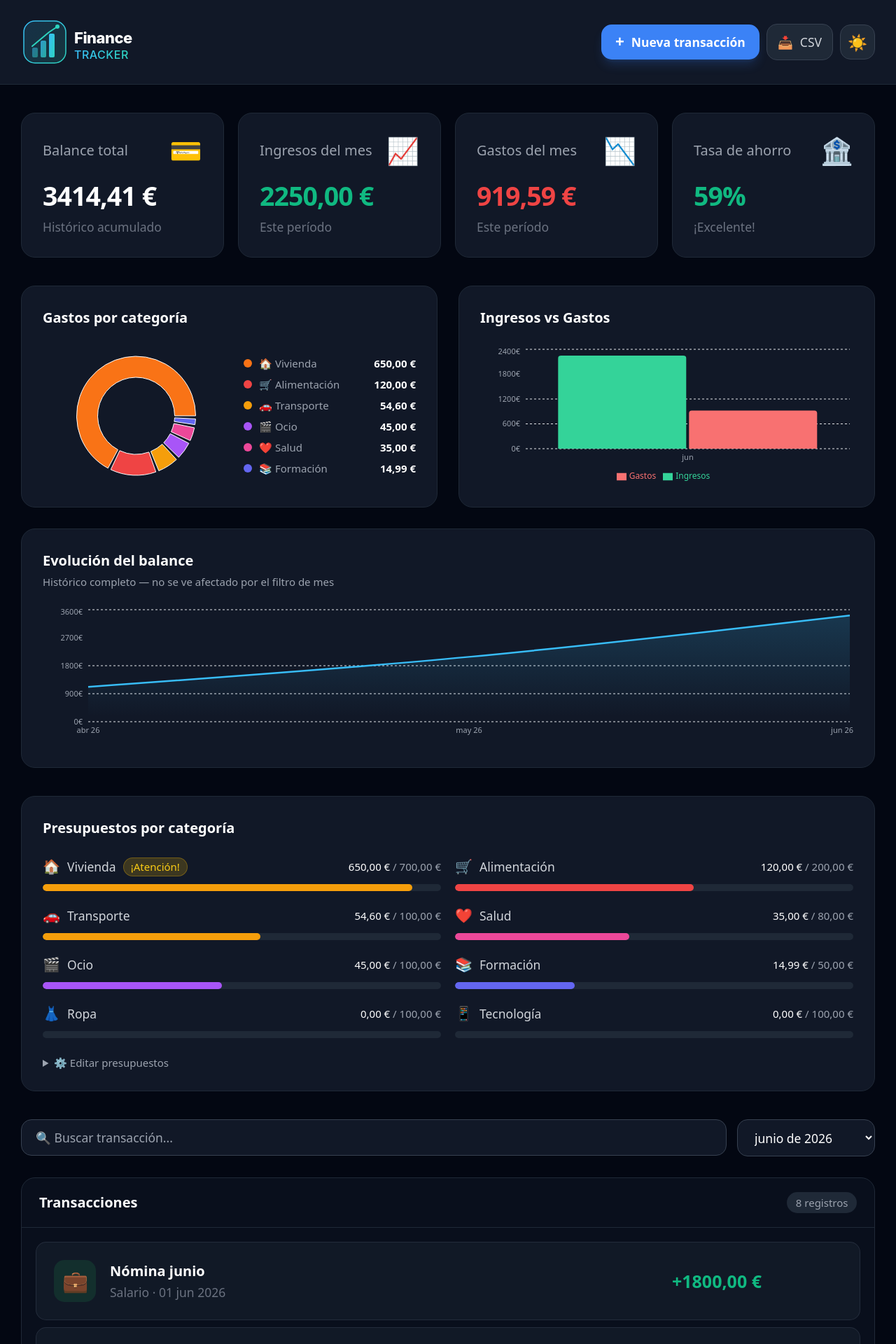
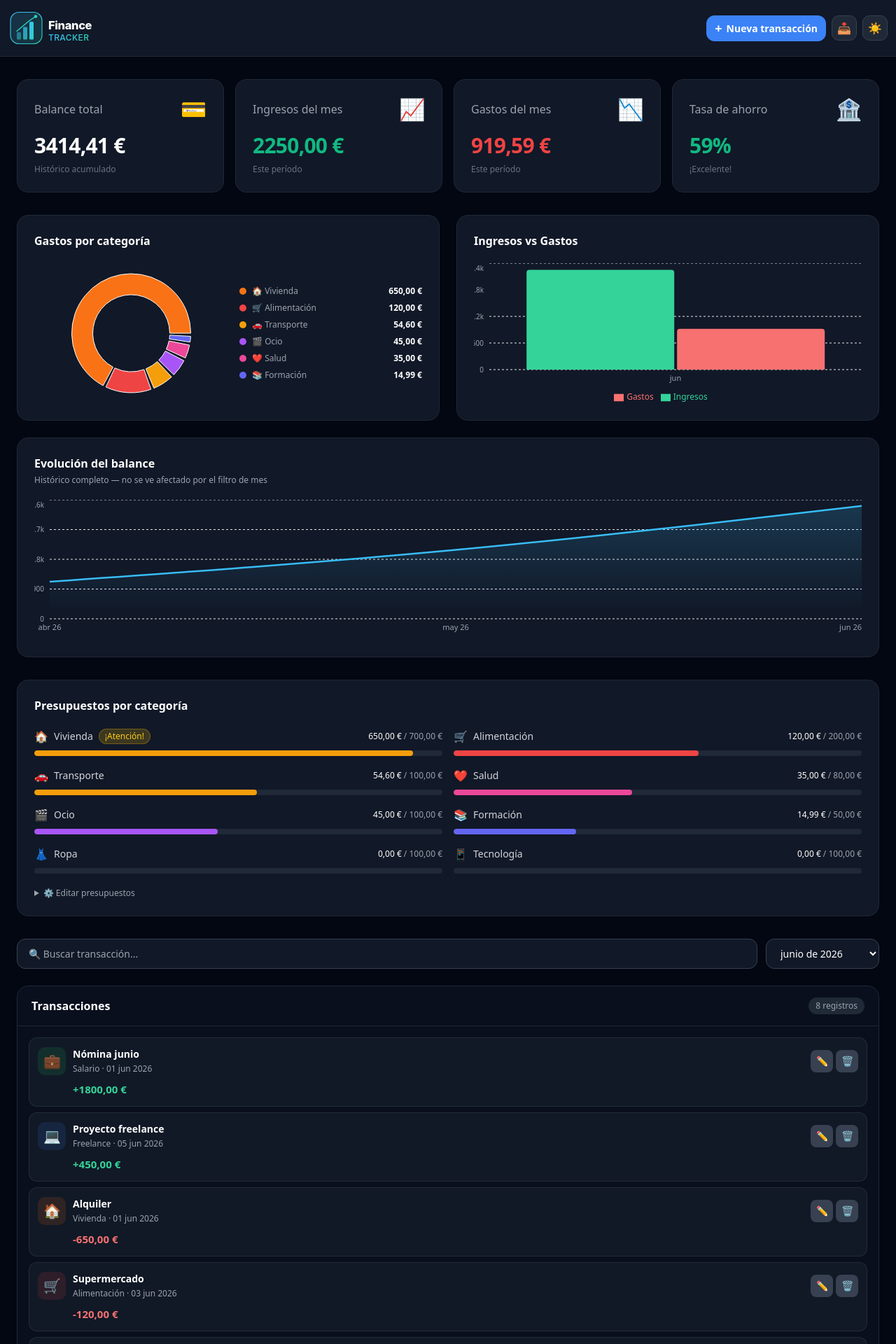
Before and after one commit to claramontano/finance-tracker, a React (Vite) app: page / in a window 1280 px wide. Shown: the top 1920 px of the page at 70% size. Built offline with nearby package versions, Linux system fonts and the light colour scheme.

Commit message:
feat: make app responsive for mobile

```diff
--- a/src/App.jsx
+++ b/src/App.jsx
@@ -11,7 +11,7 @@ function App() {
     <FinanceProvider>
       <div className="min-h-screen bg-gray-100 dark:bg-gray-950 text-gray-900 dark:text-white transition-colors duration-300">
         <Header />
-        <main className="max-w-7xl mx-auto px-6 py-8">
+        <main className="max-w-7xl mx-auto px-3 sm:px-6 py-4 sm:py-8">
           <Summary />
           <Charts />
           <BudgetTracker />
--- a/src/components/Charts.jsx
+++ b/src/components/Charts.jsx
@@ -75,11 +75,37 @@ export default function Charts() {
   }, [transactions])
 
   return (
-    <div className="grid grid-cols-1 lg:grid-cols-2 gap-6 mb-8">
+    <div className="grid grid-cols-1 lg:grid-cols-2 gap-4 sm:gap-6 mb-6 sm:mb-8">
 
-      <div className="bg-white dark:bg-gray-900 rounded-2xl p-6 border border-gray-200 dark:border-gray-800 transition-colors duration-300">
-        <h3 className="font-bold text-gray-900 dark:text-white mb-5">Gastos por categoría</h3>
-        <div className="flex gap-4 items-center">
+      {/* Gráfica de dona — apilada en móvil, lado a lado en sm+ */}
+      <div className="bg-white dark:bg-gray-900 rounded-2xl p-4 sm:p-6 border border-gray-200 dark:border-gray-800 transition-colors duration-300">
+        <h3 className="font-bold text-gray-900 dark:text-white mb-4 sm:mb-5">Gastos por categoría</h3>
+
+        {/* Móvil: dona centrada arriba, leyenda debajo */}
+        <div className="flex flex-col items-center sm:hidden gap-4">
+          <ResponsiveContainer width="100%" height={180}>
+            <PieChart>
+              <Pie data={pieData} cx="50%" cy="50%" innerRadius={55} outerRadius={80} paddingAngle={3} dataKey="value">
+                {pieData.map((entry, i) => <Cell key={i} fill={entry.color} />)}
+              </Pie>
+              <Tooltip content={<CustomTooltip />} />
+            </PieChart>
+          </ResponsiveContainer>
+          <div className="w-full grid grid-cols-2 gap-x-4 gap-y-2">
+            {pieData.map((d, i) => (
+              <div key={i} className="flex items-center justify-between gap-1 min-w-0">
+                <div className="flex items-center gap-1.5 min-w-0">
+                  <span className="w-2.5 h-2.5 rounded-full flex-shrink-0" style={{ backgroundColor: d.color }}></span>
+                  <span className="text-xs text-gray-500 dark:text-gray-400 truncate">{d.icon} {d.name}</span>
+                </div>
+                <span className="text-xs font-bold text-gray-900 dark:text-white flex-shrink-0 ml-1">{formatCurrency(d.value)}</span>
+              </div>
+            ))}
+          </div>
+        </div>
+
+        {/* sm+: dona izquierda, leyenda derecha */}
+        <div className="hidden sm:flex gap-4 items-center">
           <ResponsiveContainer width="50%" height={200}>
             <PieChart>
               <Pie data={pieData} cx="50%" cy="50%" innerRadius={55} outerRadius={85} paddingAngle={3} dataKey="value">
@@ -88,27 +114,34 @@ export default function Charts() {
               <Tooltip content={<CustomTooltip />} />
             </PieChart>
           </ResponsiveContainer>
-          <div className="flex-1 flex flex-col gap-2">
+          <div className="flex-1 flex flex-col gap-2 min-w-0">
             {pieData.map((d, i) => (
               <div key={i} className="flex items-center justify-between gap-2">
-                <div className="flex items-center gap-2">
+                <div className="flex items-center gap-2 min-w-0">
                   <span className="w-2.5 h-2.5 rounded-full flex-shrink-0" style={{ backgroundColor: d.color }}></span>
                   <span className="text-xs text-gray-500 dark:text-gray-400 truncate">{d.icon} {d.name}</span>
                 </div>
-                <span className="text-xs font-bold text-gray-900 dark:text-white">{formatCurrency(d.value)}</span>
+                <span className="text-xs font-bold text-gray-900 dark:text-white flex-shrink-0">{formatCurrency(d.value)}</span>
               </div>
             ))}
           </div>
         </div>
       </div>
 
-      <div className="bg-white dark:bg-gray-900 rounded-2xl p-6 border border-gray-200 dark:border-gray-800 transition-colors duration-300">
-        <h3 className="font-bold text-gray-900 dark:text-white mb-5">Ingresos vs Gastos</h3>
+      {/* Barras ingresos vs gastos */}
+      <div className="bg-white dark:bg-gray-900 rounded-2xl p-4 sm:p-6 border border-gray-200 dark:border-gray-800 transition-colors duration-300">
+        <h3 className="font-bold text-gray-900 dark:text-white mb-4 sm:mb-5">Ingresos vs Gastos</h3>
         <ResponsiveContainer width="100%" height={200}>
-          <BarChart data={barData} barGap={4}>
+          <BarChart data={barData} barGap={4} margin={{ left: -10, right: 0 }}>
             <CartesianGrid strokeDasharray="3 3" stroke="#e5e7eb" vertical={false} />
             <XAxis dataKey="month" tick={{ fill: '#9ca3af', fontSize: 11 }} axisLine={false} tickLine={false} />
-            <YAxis tick={{ fill: '#9ca3af', fontSize: 11 }} axisLine={false} tickLine={false} tickFormatter={v => `${v}€`} />
+            <YAxis
+              tick={{ fill: '#9ca3af', fontSize: 10 }}
+              axisLine={false}
+              tickLine={false}
+              tickFormatter={v => v >= 1000 ? `${v / 1000}k` : v}
+              width={32}
+            />
             <Tooltip content={<CustomTooltip />} />
             <Legend wrapperStyle={{ fontSize: '12px', color: '#9ca3af' }} />
             <Bar dataKey="ingresos" fill="#34d399" radius={[4, 4, 0, 0]} name="Ingresos" />
@@ -117,11 +150,12 @@ export default function Charts() {
         </ResponsiveContainer>
       </div>
 
-      <div className="bg-white dark:bg-gray-900 rounded-2xl p-6 border border-gray-200 dark:border-gray-800 lg:col-span-2 transition-colors duration-300">
+      {/* Área evolución balance */}
+      <div className="bg-white dark:bg-gray-900 rounded-2xl p-4 sm:p-6 border border-gray-200 dark:border-gray-800 lg:col-span-2 transition-colors duration-300">
         <h3 className="font-bold text-gray-900 dark:text-white mb-1">Evolución del balance</h3>
-        <p className="text-xs text-gray-400 mb-5">Histórico completo — no se ve afectado por el filtro de mes</p>
+        <p className="text-xs text-gray-400 mb-4 sm:mb-5">Histórico completo — no se ve afectado por el filtro de mes</p>
         <ResponsiveContainer width="100%" height={200}>
-          <AreaChart data={areaData}>
+          <AreaChart data={areaData} margin={{ left: -10, right: 0 }}>
             <defs>
               <linearGradient id="balanceGrad" x1="0" y1="0" x2="0" y2="1">
                 <stop offset="5%" stopColor="#38bdf8" stopOpacity={0.3} />
@@ -130,7 +164,13 @@ export default function Charts() {
             </defs>
             <CartesianGrid strokeDasharray="3 3" stroke="#e5e7eb" vertical={false} />
             <XAxis dataKey="month" tick={{ fill: '#9ca3af', fontSize: 11 }} axisLine={false} tickLine={false} />
-            <YAxis tick={{ fill: '#9ca3af', fontSize: 11 }} axisLine={false} tickLine={false} tickFormatter={v => `${v}€`} />
+            <YAxis
+              tick={{ fill: '#9ca3af', fontSize: 10 }}
+              axisLine={false}
+              tickLine={false}
+              tickFormatter={v => v >= 1000 ? `${v / 1000}k` : v}
+              width={32}
+            />
             <Tooltip content={<CustomTooltip />} />
             <Area type="monotone" dataKey="balance" stroke="#38bdf8" strokeWidth={2.5} fill="url(#balanceGrad)" name="Balance" />
           </AreaChart>
--- a/src/components/Filters.jsx
+++ b/src/components/Filters.jsx
@@ -13,8 +13,7 @@ export default function Filters() {
   }
 
   return (
-    <div className="flex flex-wrap gap-3 mb-6">
-      <div className="flex-1 min-w-48">
+    <div className="flex flex-col sm:flex-row gap-3 mb-4 sm:mb-6">
       <input
         type="text"
         placeholder="🔍 Buscar transacción..."
@@ -22,11 +21,10 @@ export default function Filters() {
         onChange={e => dispatch({ type: 'SET_SEARCH', payload: e.target.value })}
         className="w-full bg-white dark:bg-gray-900 border border-gray-200 dark:border-gray-700 rounded-xl px-4 py-2.5 text-sm text-gray-900 dark:text-white placeholder-gray-400 outline-none focus:border-blue-500 transition-colors"
       />
-      </div>
       <select
         value={filterMonth}
         onChange={e => dispatch({ type: 'SET_FILTER_MONTH', payload: e.target.value })}
-        className="bg-white dark:bg-gray-900 border border-gray-200 dark:border-gray-700 rounded-xl px-4 py-2.5 text-sm text-gray-900 dark:text-white outline-none focus:border-blue-500 transition-colors"
+        className="w-full sm:w-auto bg-white dark:bg-gray-900 border border-gray-200 dark:border-gray-700 rounded-xl px-4 py-2.5 text-sm text-gray-900 dark:text-white outline-none focus:border-blue-500 transition-colors"
       >
         <option value="">Todos los meses</option>
         {months.map(m => (
--- a/src/components/Header.jsx
+++ b/src/components/Header.jsx
@@ -5,15 +5,14 @@ import TransactionForm from './TransactionForm'
 
 function Logo() {
   return (
-    <svg viewBox="0 0 320 80" xmlns="http://www.w3.org/2000/svg" width="320" height="80">
+    <svg viewBox="0 0 320 80" xmlns="http://www.w3.org/2000/svg"
+      style={{ width: 'clamp(130px, 35vw, 240px)', height: 'auto', display: 'block' }}>
       <defs>
         <linearGradient id="iconGrad" x1="0%" y1="0%" x2="100%" y2="100%">
-          <stop offset="0%" stopColor="#38bdf8" />
-          <stop offset="100%" stopColor="#2dd4bf" />
+          <stop offset="0%" stopColor="#38bdf8" /><stop offset="100%" stopColor="#2dd4bf" />
         </linearGradient>
         <linearGradient id="textGrad" x1="0%" y1="0%" x2="100%" y2="0%">
-          <stop offset="0%" stopColor="#38bdf8" />
-          <stop offset="100%" stopColor="#2dd4bf" />
+          <stop offset="0%" stopColor="#38bdf8" /><stop offset="100%" stopColor="#2dd4bf" />
         </linearGradient>
       </defs>
       <rect x="4" y="10" width="60" height="60" rx="16" fill="url(#iconGrad)" opacity="0.15" />
@@ -35,30 +34,61 @@ export default function Header() {
 
   return (
     <>
-      <header className="bg-white dark:bg-gray-900 border-b border-gray-200 dark:border-gray-800 px-6 py-4 sticky top-0 z-50 transition-colors duration-300">
-        <div className="max-w-7xl mx-auto flex items-center justify-between">
-          <div className="text-gray-900 dark:text-white">
+      <header
+        style={{
+          position: 'sticky', top: 0, zIndex: 50,
+          borderBottom: '1px solid rgba(31,41,55,1)',
+          padding: '10px 12px',
+        }}
+        className="bg-white dark:bg-gray-900 transition-colors duration-300"
+      >
+        <div style={{
+          maxWidth: '1280px', margin: '0 auto',
+          display: 'flex', alignItems: 'center',
+          justifyContent: 'space-between', gap: '8px',
+          /* CLAVE: evita que los hijos desborden */
+          minWidth: 0, overflow: 'hidden'
+        }}>
+          {/* Logo: se encoge si hay poco espacio */}
+          <div style={{ flexShrink: 1, minWidth: 0, overflow: 'hidden' }}
+            className="text-gray-900 dark:text-white">
             <Logo />
           </div>
-          <div className="flex items-center gap-2">
+
+          {/* Botones: nunca se encogen */}
+          <div style={{ display: 'flex', gap: '8px', flexShrink: 0, alignItems: 'center' }}>
             <button
               onClick={() => setShowForm(true)}
-              className="flex items-center gap-2 px-4 py-2.5 rounded-xl bg-blue-500 hover:bg-blue-400 text-white font-bold text-sm transition-all shadow-lg shadow-blue-500/20"
+              style={{
+                display: 'flex', alignItems: 'center', gap: '6px',
+                padding: '8px 12px', borderRadius: '12px',
+                background: '#3b82f6', color: 'white',
+                fontWeight: 700, fontSize: '14px',
+                border: 'none', cursor: 'pointer', whiteSpace: 'nowrap'
+              }}
             >
-              <span className="text-lg leading-none">+</span> Nueva transacción
+              <span style={{ fontSize: '18px', lineHeight: 1 }}>+</span>
+              Nueva transacción
             </button>
             <button
               onClick={() => exportToCSV(transactions)}
-              className="flex items-center gap-2 px-3 py-2.5 rounded-xl bg-gray-100 dark:bg-gray-800 hover:bg-gray-200 dark:hover:bg-gray-700 text-gray-600 dark:text-gray-300 text-sm font-medium transition-all border border-gray-200 dark:border-gray-700"
-            >
-              <span>📥</span> CSV
-            </button>
+              style={{
+                width: '36px', height: '36px', borderRadius: '10px',
+                border: '1px solid rgba(55,65,81,1)',
+                background: 'rgba(31,41,55,1)', cursor: 'pointer',
+                display: 'flex', alignItems: 'center', justifyContent: 'center', fontSize: '16px'
+              }}
+              title="Exportar CSV"
+            >📥</button>
             <button
               onClick={() => dispatch({ type: 'TOGGLE_DARK_MODE' })}
-              className="w-10 h-10 rounded-xl bg-gray-100 dark:bg-gray-800 hover:bg-gray-200 dark:hover:bg-gray-700 border border-gray-200 dark:border-gray-700 flex items-center justify-center text-lg transition-all"
-            >
-              {darkMode ? '☀️' : '🌙'}
-            </button>
+              style={{
+                width: '36px', height: '36px', borderRadius: '10px',
+                border: '1px solid rgba(55,65,81,1)',
+                background: 'rgba(31,41,55,1)', cursor: 'pointer',
+                display: 'flex', alignItems: 'center', justifyContent: 'center', fontSize: '16px'
+              }}
+            >{darkMode ? '☀️' : '🌙'}</button>
           </div>
         </div>
       </header>
--- a/src/components/Summary.jsx
+++ b/src/components/Summary.jsx
@@ -3,16 +3,16 @@ import { formatCurrency } from '../utils/formatters'
 
 function StatCard({ title, value, icon, color, subtitle }) {
   return (
-    <div className="bg-white dark:bg-gray-900 rounded-2xl p-6 border border-gray-200 dark:border-gray-800 hover:border-gray-300 dark:hover:border-gray-700 transition-all">
-      <div className="flex items-center justify-between mb-4">
-        <span className="text-gray-500 dark:text-gray-400 text-base font-medium">{title}</span>
-        <span className="text-3xl">{icon}</span>
+    <div className="bg-white dark:bg-gray-900 rounded-2xl p-4 sm:p-6 border border-gray-200 dark:border-gray-800 hover:border-gray-300 dark:hover:border-gray-700 transition-all">
+      <div className="flex items-center justify-between mb-3 sm:mb-4">
+        <span className="text-gray-500 dark:text-gray-400 text-xs sm:text-base font-medium leading-tight">{title}</span>
+        <span className="text-2xl sm:text-3xl flex-shrink-0">{icon}</span>
       </div>
-      <div className={`text-3xl font-black tracking-tight ${color}`}>
+      <div className={`text-xl sm:text-3xl font-black tracking-tight break-all ${color}`}>
         {value}
       </div>
       {subtitle && (
-        <p className="text-sm text-gray-400 dark:text-gray-500 mt-2">{subtitle}</p>
+        <p className="text-xs text-gray-400 dark:text-gray-500 mt-1.5 sm:mt-2">{subtitle}</p>
       )}
     </div>
   )
@@ -22,7 +22,7 @@ export default function Summary() {
   const { totals, totalBalance } = useFinance()
 
   return (
-    <div className="grid grid-cols-2 lg:grid-cols-4 gap-4 mb-8">
+    <div className="grid grid-cols-2 lg:grid-cols-4 gap-3 sm:gap-4 mb-6 sm:mb-8">
       <StatCard
         title="Balance total"
         value={formatCurrency(totalBalance)}
--- a/src/components/TransactionItem.jsx
+++ b/src/components/TransactionItem.jsx
@@ -23,77 +23,96 @@ export default function TransactionItem({ transaction }) {
     return (
       <div className="bg-gray-100 dark:bg-gray-800 rounded-xl p-4 border border-blue-500/30">
         <div className="grid grid-cols-2 gap-3 mb-3">
-          <input
-            type="text"
-            value={form.description}
+          <input type="text" value={form.description}
             onChange={e => setForm(f => ({ ...f, description: e.target.value }))}
-            className="bg-white dark:bg-gray-700 border border-gray-300 dark:border-gray-600 rounded-lg px-3 py-2 text-base text-gray-900 dark:text-white outline-none focus:border-blue-500"
-          />
-          <input
-            type="number"
-            value={form.amount}
+            className="bg-white dark:bg-gray-700 border border-gray-300 dark:border-gray-600 rounded-lg px-3 py-2 text-sm text-gray-900 dark:text-white outline-none focus:border-blue-500" />
+          <input type="number" value={form.amount}
             onChange={e => setForm(f => ({ ...f, amount: e.target.value }))}
-            className="bg-white dark:bg-gray-700 border border-gray-300 dark:border-gray-600 rounded-lg px-3 py-2 text-base text-gray-900 dark:text-white outline-none focus:border-blue-500"
-          />
-          <select
-            value={form.category}
+            className="bg-white dark:bg-gray-700 border border-gray-300 dark:border-gray-600 rounded-lg px-3 py-2 text-sm text-gray-900 dark:text-white outline-none focus:border-blue-500" />
+          <select value={form.category}
             onChange={e => setForm(f => ({ ...f, category: e.target.value }))}
-            className="bg-white dark:bg-gray-700 border border-gray-300 dark:border-gray-600 rounded-lg px-3 py-2 text-base text-gray-900 dark:text-white outline-none focus:border-blue-500"
-          >
-            {categories.map(c => (
-              <option key={c.id} value={c.id}>{c.icon} {c.label}</option>
-            ))}
+            className="bg-white dark:bg-gray-700 border border-gray-300 dark:border-gray-600 rounded-lg px-3 py-2 text-sm text-gray-900 dark:text-white outline-none focus:border-blue-500">
+            {categories.map(c => <option key={c.id} value={c.id}>{c.icon} {c.label}</option>)}
           </select>
-          <input
-            type="date"
-            value={form.date}
+          <input type="date" value={form.date}
             onChange={e => setForm(f => ({ ...f, date: e.target.value }))}
-            className="bg-white dark:bg-gray-700 border border-gray-300 dark:border-gray-600 rounded-lg px-3 py-2 text-base text-gray-900 dark:text-white outline-none focus:border-blue-500"
-          />
+            className="bg-white dark:bg-gray-700 border border-gray-300 dark:border-gray-600 rounded-lg px-3 py-2 text-sm text-gray-900 dark:text-white outline-none focus:border-blue-500" />
         </div>
         <div className="flex gap-2">
-          <button onClick={handleSave} className="px-4 py-2 bg-blue-500 hover:bg-blue-400 text-white text-base rounded-lg font-medium transition-colors">
-            Guardar
-          </button>
-          <button onClick={() => setEditing(false)} className="px-4 py-2 bg-gray-200 dark:bg-gray-700 hover:bg-gray-300 dark:hover:bg-gray-600 text-gray-600 dark:text-gray-300 text-base rounded-lg transition-colors">
-            Cancelar
-          </button>
+          <button onClick={handleSave} className="px-4 py-2 bg-blue-500 hover:bg-blue-400 text-white text-sm rounded-lg font-medium transition-colors">Guardar</button>
+          <button onClick={() => setEditing(false)} className="px-4 py-2 bg-gray-200 dark:bg-gray-700 text-gray-600 dark:text-gray-300 text-sm rounded-lg transition-colors">Cancelar</button>
         </div>
       </div>
     )
   }
 
   return (
-    <div className="group flex items-center gap-4 bg-gray-50 dark:bg-gray-800/40 hover:bg-gray-100 dark:hover:bg-gray-700/50 rounded-xl p-5 border border-gray-200 dark:border-gray-700/50 hover:border-gray-300 dark:hover:border-gray-600 transition-all">
     <div
-        className="w-12 h-12 rounded-xl flex items-center justify-center text-2xl flex-shrink-0"
-        style={{ backgroundColor: category.color + '20' }}
+      style={{
+        background: 'rgba(31,41,55,0.4)',
+        borderRadius: '12px',
+        border: '1px solid rgba(55,65,81,0.5)',
+        padding: '12px',
+        marginBottom: '0',
+      }}
     >
+      {/* FILA 1: icono + nombre + botones */}
+      <div style={{ display: 'flex', alignItems: 'center', gap: '10px' }}>
+        <div style={{
+          width: '40px', height: '40px', borderRadius: '10px',
+          display: 'flex', alignItems: 'center', justifyContent: 'center',
+          fontSize: '20px', flexShrink: 0,
+          backgroundColor: category.color + '20'
+        }}>
           {category.icon}
         </div>
 
-      <div className="flex-1 min-w-0">
-        <p className="text-base font-semibold text-gray-900 dark:text-white truncate">{transaction.description}</p>
-        <p className="text-sm text-gray-400 dark:text-gray-500 mt-0.5">{category.label} · {formatDate(transaction.date)}</p>
+        <div style={{ flex: 1, minWidth: 0 }}>
+          <p style={{
+            fontSize: '14px', fontWeight: 600,
+            color: 'white', margin: 0,
+            overflow: 'hidden', textOverflow: 'ellipsis', whiteSpace: 'nowrap'
+          }}>
+            {transaction.description}
+          </p>
+          <p style={{
+            fontSize: '12px', color: '#9ca3af', margin: '2px 0 0 0',
+            overflow: 'hidden', textOverflow: 'ellipsis', whiteSpace: 'nowrap'
+          }}>
+            {category.label} · {formatDate(transaction.date)}
+          </p>
         </div>
 
-      <div className={`text-xl font-black ${transaction.type === 'income' ? 'text-emerald-500' : 'text-red-500'}`}>
-        {transaction.type === 'income' ? '+' : '-'}{formatCurrency(transaction.amount)}
+        <div style={{ display: 'flex', gap: '4px', flexShrink: 0 }}>
+          <button
+            onClick={() => setEditing(true)}
+            style={{
+              width: '32px', height: '32px', borderRadius: '8px',
+              border: 'none', cursor: 'pointer', fontSize: '14px',
+              background: 'rgba(55,65,81,1)', display: 'flex',
+              alignItems: 'center', justifyContent: 'center'
+            }}
+          >✏️</button>
+          <button
+            onClick={() => dispatch({ type: 'DELETE_TRANSACTION', payload: transaction.id })}
+            style={{
+              width: '32px', height: '32px', borderRadius: '8px',
+              border: 'none', cursor: 'pointer', fontSize: '14px',
+              background: 'rgba(55,65,81,1)', display: 'flex',
+              alignItems: 'center', justifyContent: 'center'
+            }}
+          >🗑️</button>
+        </div>
       </div>
 
-      <div className="flex gap-1 opacity-0 group-hover:opacity-100 transition-all">
-        <button
-          onClick={() => setEditing(true)}
-          className="w-9 h-9 rounded-lg bg-gray-200 dark:bg-gray-700 hover:bg-blue-100 dark:hover:bg-blue-500/20 hover:text-blue-500 dark:hover:text-blue-400 text-gray-500 dark:text-gray-400 flex items-center justify-center text-base transition-all"
-        >
-          ✏️
-        </button>
-        <button
-          onClick={() => dispatch({ type: 'DELETE_TRANSACTION', payload: transaction.id })}
-          className="w-9 h-9 rounded-lg bg-gray-200 dark:bg-gray-700 hover:bg-red-100 dark:hover:bg-red-500/20 hover:text-red-500 dark:hover:text-red-400 text-gray-500 dark:text-gray-400 flex items-center justify-center text-base transition-all"
-        >
-          🗑️
-        </button>
+      {/* FILA 2: importe */}
+      <div style={{ marginTop: '8px', paddingLeft: '50px' }}>
+        <span style={{
+          fontSize: '15px', fontWeight: 900,
+          color: transaction.type === 'income' ? '#34d399' : '#f87171'
+        }}>
+          {transaction.type === 'income' ? '+' : '-'}{formatCurrency(transaction.amount)}
+        </span>
       </div>
     </div>
   )
--- a/src/index.css
+++ b/src/index.css
@@ -2,6 +2,15 @@
 @tailwind components;
 @tailwind utilities;
 
-html {
-    font-size: 20px;
+
+* {
+    box-sizing: border-box;
 }
+
+/* Evita overflow horizontal global */
+html,
+body,
+#root {
+    max-width: 100%;
+    overflow-x: hidden;
+}
```
Lines whose indentation alone changed are shown as unchanged.
